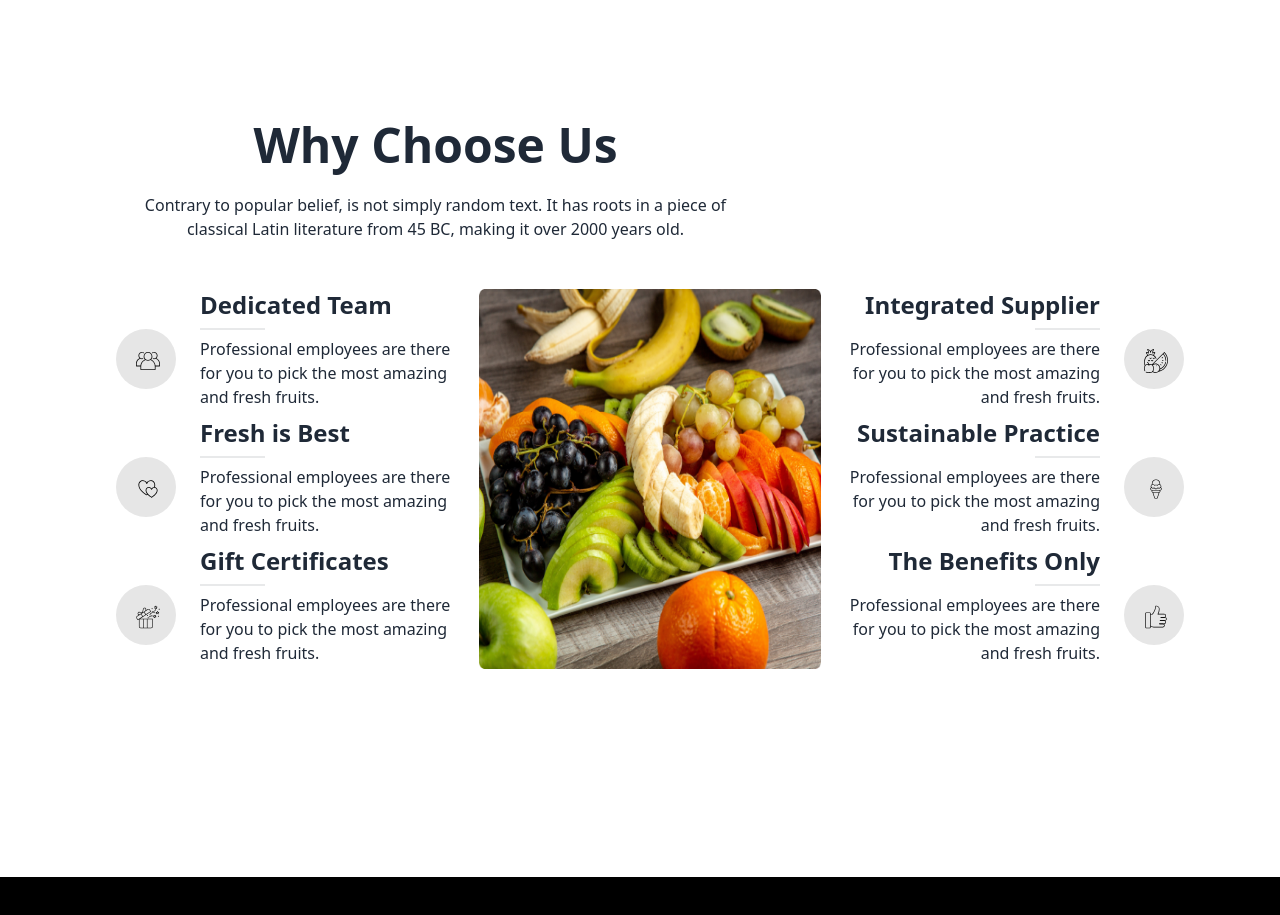
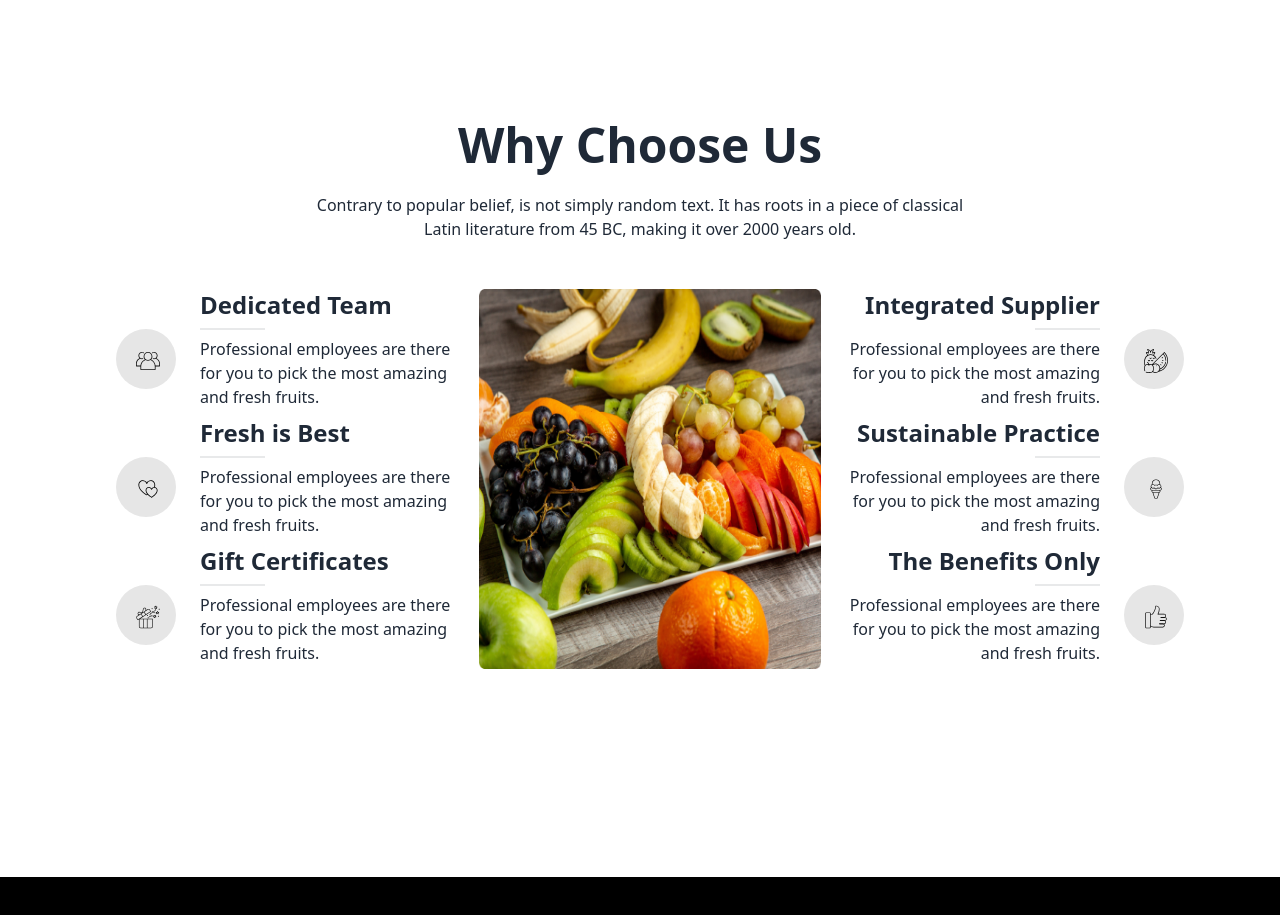
Before and after one commit to Fatema-Khanom/B8A3-fruit-burst, a plain HTML site: page index.html in a window 1280 px wide. Shown: the part 2660-3575 px from the top of the page. Drawn offline with nearby package versions, Linux system fonts and the light colour scheme.

Commit message:
Why choose us section edit

```diff
--- a/index.html
+++ b/index.html
@@ -498,9 +498,9 @@
 
          <!-- Why Choose Us Section -->
       <section class=" container mx-auto mt-10 lg:mt-32 lg:mx-auto">
-        <div class="md:ml-8 text-center mx-auto pb-12 md:w-[615px] w-full ">
+        <div class=" text-center mx-auto pb-12 w-full ">
           <h3 class="text-xl md:text-5xl font-extrabold mb-6 text-primary-text-color">Why Choose Us</h3>
-            <p class="text-sm md:text-base text-primary-text-color">Contrary to popular belief, is not simply random text. It has roots in a piece of classical Latin literature from 45 BC, making it over 2000 years old.</p>
+            <p class="text-sm md:text-base text-primary-text-color">Contrary to popular belief, is not simply random text. It has roots in a piece of classical <br> Latin literature from 45 BC, making it over 2000 years old.</p>
         </div>
 
         <!-- Features Icons Section -->
```
